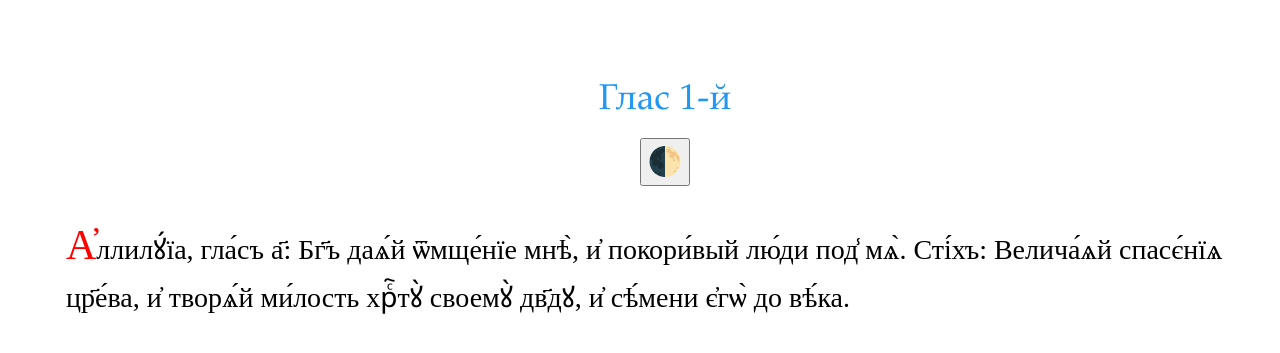
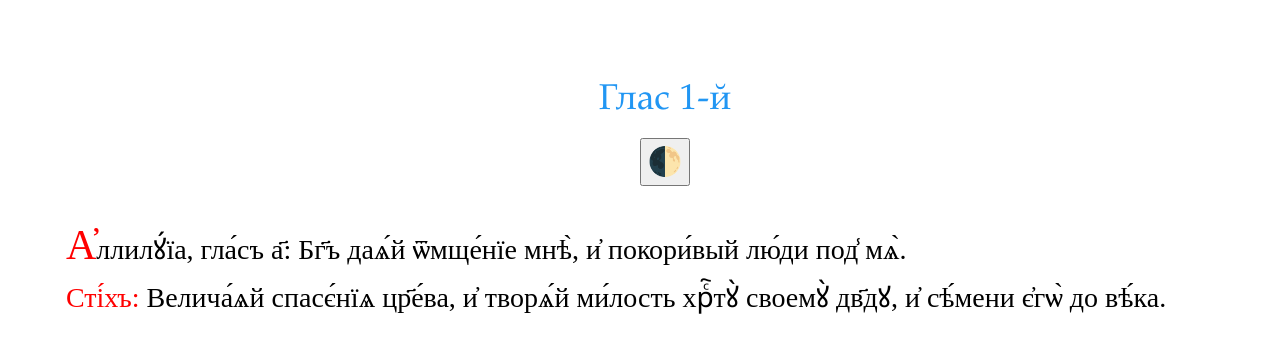
Before and after one commit to markjville/markjville.github.io, a Jekyll site: the page docs/Изобразительная/аллилуия1.html, which Jekyll copies as it is, in a window 1280 px wide. Shown: the top 353 px of the page. Built offline with Jekyll 4.4.1, drawn with Linux system fonts in a browser that asks for light colours; some web fonts are replaced; comment, search, counter and statistics services are not loaded.

Commit message:
Update аллилуия1.html

```diff
--- a/docs/Изобразительная/аллилуия1.html
+++ b/docs/Изобразительная/аллилуия1.html
@@ -35,7 +35,7 @@ p::first-letter {
       <div class="post-content">
 
 <body>
-<p>А҆ллилꙋ́їа, гла́съ а҃: Бг҃ъ даѧ́й ѿмще́нїе мнѣ̀, и҆ покори́вый лю́ди под̾ мѧ̀. Сті́хъ: Велича́ѧй спасє́нїѧ цр҃е́ва, и҆ творѧ́й ми́лость хрⷭ҇тꙋ̀ своемꙋ̀ дв҃дꙋ, и҆ сѣ́мени є҆гѡ̀ до вѣ́ка.
+<p>А҆ллилꙋ́їа, гла́съ а҃: Бг҃ъ даѧ́й ѿмще́нїе мнѣ̀, и҆ покори́вый лю́ди под̾ мѧ̀. </br><span style="color: red;">Сті́хъ: </span>Велича́ѧй спасє́нїѧ цр҃е́ва, и҆ творѧ́й ми́лость хрⷭ҇тꙋ̀ своемꙋ̀ дв҃дꙋ, и҆ сѣ́мени є҆гѡ̀ до вѣ́ка.
 </p>
 
      <script>
```
